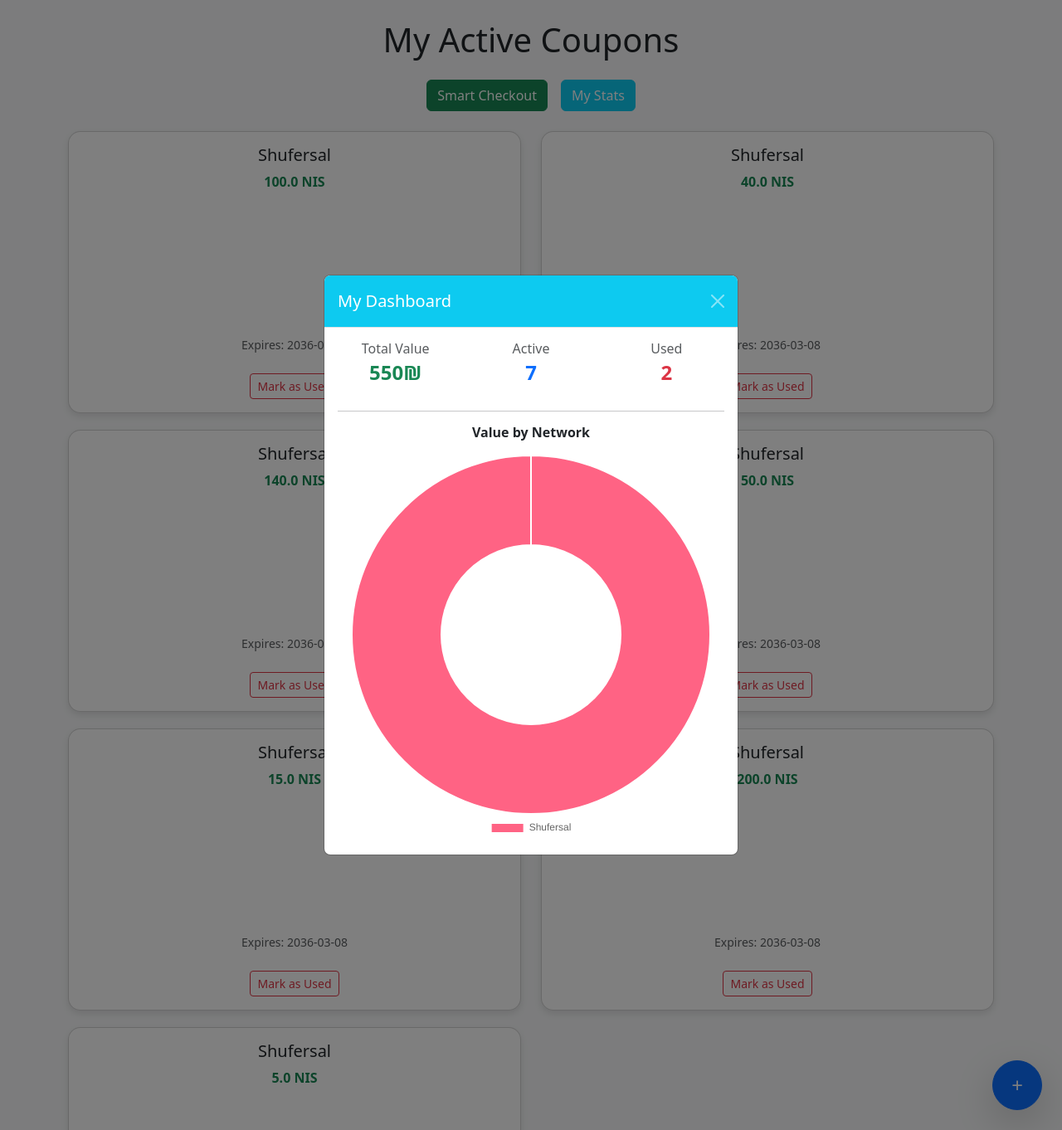
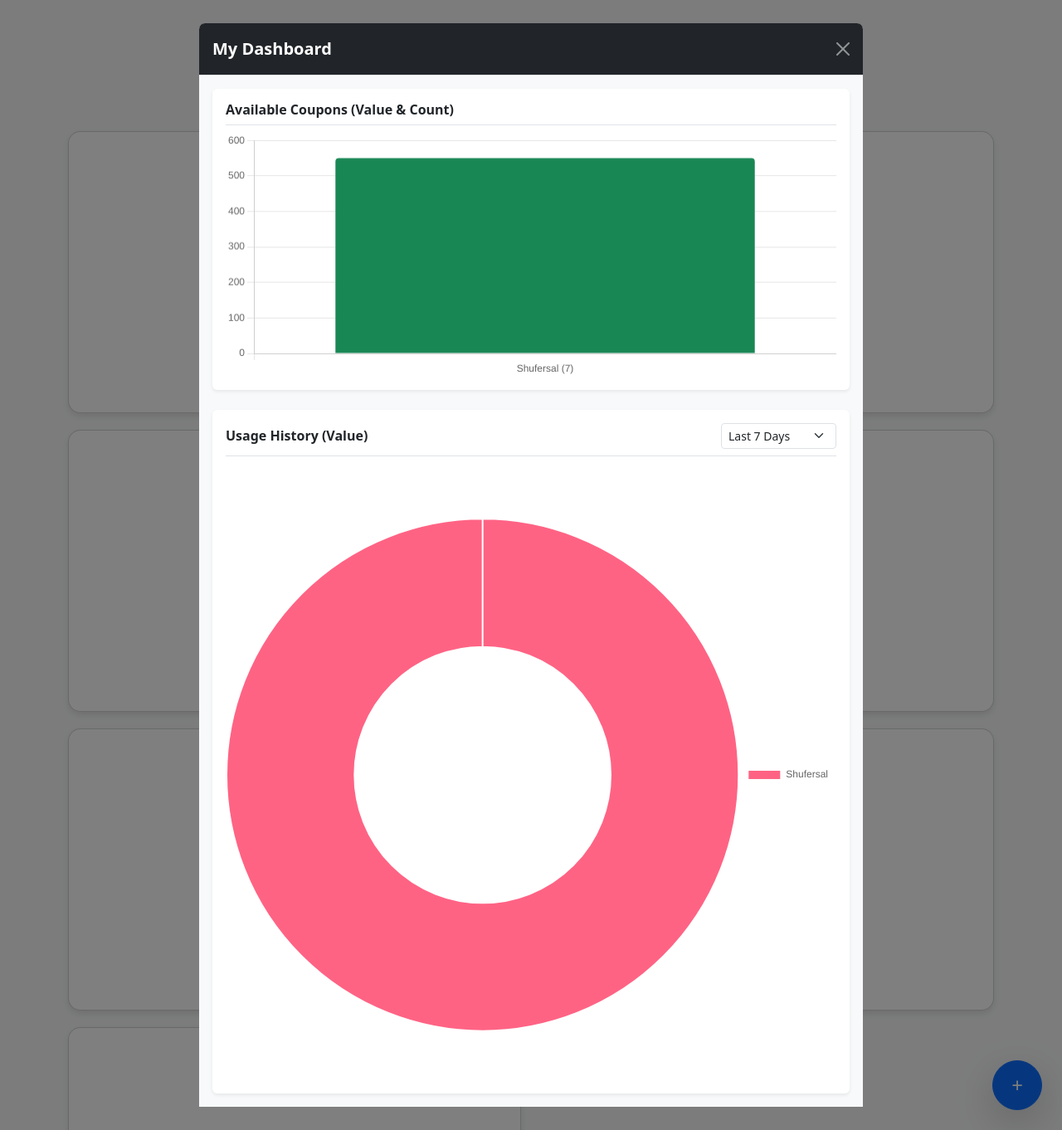
Before and after one commit to israeli3-gif/coupon-manager, a FastAPI app: page / in a window 1280 px wide, after a click on "My Stats". Shown: the whole page at 83% size. Run offline with FastAPI, Linux system fonts and the light colour scheme; data comes from the database, SQL or seed files in the repository; both versions use the stored data as it was after the commit; some libraries are stand-ins or nearby versions.

Commit message:
added statictics modal

```diff
--- a/main.py
+++ b/main.py
@@ -185,34 +185,44 @@
     except Exception as e:
         return {"status": "error", "message": str(e)}
 
-# --- NEW ENDPOINT: Statistics Dashboard ---
+# --- UPDATED ENDPOINT: Statistics Dashboard ---
 @app.get("/api/stats")
-def get_statistics(db: Session = Depends(get_db)):
+def get_statistics(period: str = "7", db: Session = Depends(get_db)):
     try:
-        # 1. Total value of active coupons
-        total_value = db.query(func.sum(models.Coupon.amount)).filter(models.Coupon.is_active == True).scalar() or 0.0
-
-        # 2. Total count of active coupons
-        active_count = db.query(models.Coupon).filter(models.Coupon.is_active == True).count()
-
-        # 3. Total count of used coupons
-        used_count = db.query(models.Coupon).filter(models.Coupon.is_active == False).count()
-
-        # 4. Group by company (for the Pie Chart)
-        company_stats = db.query(
+        # 1. Available Coupons (Grouped by company)
+        active_stats = db.query(
             models.Coupon.company,
-            func.sum(models.Coupon.amount),
-            func.count(models.Coupon.id)
+            func.sum(models.Coupon.amount).label("total_amount"),
+            func.count(models.Coupon.id).label("count")
         ).filter(models.Coupon.is_active == True).group_by(models.Coupon.company).all()
 
-        companies_data = [{"name": c[0], "total_amount": round(c[1], 2), "count": c[2]} for c in company_stats]
+        available_data = [
+            {"company": row[0], "total_amount": round(row[1], 2), "count": row[2]}
+            for row in active_stats if row[2] > 0
+        ]
+
+        # 2. History Coupons (Filtered by time period)
+        history_query = db.query(
+            models.Coupon.company,
+            func.sum(models.Coupon.amount).label("total_amount")
+        ).filter(models.Coupon.is_active == False)
+
+        if period != "all":
+            days = int(period)
+            cutoff_date = datetime.now() - timedelta(days=days)
+            history_query = history_query.filter(models.Coupon.used_date >= cutoff_date)
+
+        history_stats = history_query.group_by(models.Coupon.company).all()
+
+        history_data = [
+            {"company": row[0], "total_amount": round(row[1], 2)}
+            for row in history_stats if row[1] is not None and row[1] > 0
+        ]
 
         return {
             "status": "success",
-            "total_active_value": round(total_value, 2),
-            "active_count": active_count,
-            "used_count": used_count,
-            "by_company": companies_data
+            "available": available_data,
+            "history": history_data
         }
     except Exception as e:
         return {"status": "error", "message": str(e)}
--- a/models.py
+++ b/models.py
@@ -8,6 +8,7 @@
     id = Column(Integer, primary_key=True, index=True)
     barcode = Column(String, unique=True, index=True)
     amount = Column(Float)
+    used_date = Column(DateTime, nullable=True)
 
     # Changed from network to company!
     company = Column(String, index=True)
--- a/templates/index.html
+++ b/templates/index.html
@@ -27,7 +27,7 @@
             <button class="btn btn-sm btn-outline-success" onclick="clearFilter()">Clear Filter</button>
         </div>
 
-        <div class="row" id="coupon-list">
+        <div class="row pb-5 mb-5" id="coupon-list" style="padding-bottom: 100px;">
             {% for coupon in coupons %}
             <div class="col-md-6 coupon-wrapper" id="wrapper-{{ coupon.id }}">
                 <div class="card coupon-card">
@@ -56,30 +56,36 @@
 
 
     <div class="modal fade" id="statsModal" tabindex="-1" aria-hidden="true">
-        <div class="modal-dialog modal-dialog-centered">
-            <div class="modal-content">
-                <div class="modal-header bg-info text-white">
-                    <h5 class="modal-title">My Dashboard</h5>
+        <div class="modal-dialog modal-dialog-centered modal-lg">
+            <div class="modal-content border-0">
+                <div class="modal-header bg-dark text-white">
+                    <h5 class="modal-title fw-bold">My Dashboard</h5>
                     <button type="button" class="btn-close btn-close-white" data-bs-dismiss="modal" aria-label="Close"></button>
                 </div>
-                <div class="modal-body">
-                    <div class="row text-center mb-4">
-                        <div class="col-4">
-                            <h6 class="text-muted mb-1">Total Value</h6>
-                            <h4 class="text-success fw-bold" id="statTotalValue">0₪</h4>
-                        </div>
-                        <div class="col-4">
-                            <h6 class="text-muted mb-1">Active</h6>
-                            <h4 class="text-primary fw-bold" id="statActiveCount">0</h4>
-                        </div>
-                        <div class="col-4">
-                            <h6 class="text-muted mb-1">Used</h6>
-                            <h4 class="text-danger fw-bold" id="statUsedCount">0</h4>
+                <div class="modal-body bg-light">
+
+                    <div class="card shadow-sm mb-4 border-0">
+                        <div class="card-body">
+                            <h6 class="card-title fw-bold border-bottom pb-2">Available Coupons (Value & Count)</h6>
+                            <canvas id="availableChart" height="120"></canvas>
                         </div>
                     </div>
-                    <hr>
-                    <h6 class="text-center fw-bold mb-3">Value by Network</h6>
-                    <canvas id="companyChart" width="400" height="250"></canvas>
+
+                    <div class="card shadow-sm border-0">
+                        <div class="card-body">
+                            <div class="d-flex justify-content-between align-items-center border-bottom pb-2 mb-3">
+                                <h6 class="card-title fw-bold mb-0">Usage History (Value)</h6>
+                                <select id="timeFilter" class="form-select form-select-sm w-auto" onchange="loadStats()">
+                                    <option value="7" selected>Last 7 Days</option>
+                                    <option value="30">Last Month</option>
+                                    <option value="180">Last 6 Months</option>
+                                    <option value="all">All Time</option>
+                                </select>
+                            </div>
+                            <canvas id="historyChart" height="150"></canvas>
+                        </div>
+                    </div>
+
                 </div>
             </div>
         </div>
@@ -253,49 +259,66 @@
         };
 
         // --- Statistics & Chart Logic ---
-        let myChart = null; // Keep track of the chart instance
+        // --- Statistics & Dual Charts Logic ---
+        let availableChartInst = null;
+        let historyChartInst = null;
 
         async function loadStats() {
             try {
-                const response = await fetch('/api/stats');
+                // Get the selected time period (default is 7)
+                const period = document.getElementById('timeFilter').value;
+                const response = await fetch(`/api/stats?period=${period}`);
                 const data = await response.json();
 
                 if (data.status === 'success') {
-                    // Update text summaries
-                    document.getElementById('statTotalValue').innerText = data.total_active_value + '₪';
-                    document.getElementById('statActiveCount').innerText = data.active_count;
-                    document.getElementById('statUsedCount').innerText = data.used_count;
 
-                    // Prepare data for the pie chart
-                    const labels = data.by_company.map(c => c.name);
-                    const values = data.by_company.map(c => c.total_amount);
+                    // --- 1. Available Coupons Chart (Bar) ---
+                    const ctxAvail = document.getElementById('availableChart').getContext('2d');
+                    if (availableChartInst) availableChartInst.destroy();
 
-                    // Chart colors
-                    const backgroundColors = ['#FF6384', '#36A2EB', '#FFCE56', '#4BC0C0', '#9966FF'];
+                    const availLabels = data.available.map(d => `${d.company} (${d.count})`);
+                    const availValues = data.available.map(d => d.total_amount);
 
-                    const ctx = document.getElementById('companyChart').getContext('2d');
-
-                    // Destroy previous chart if it exists so we can redraw it
-                    if (myChart != null) {
-                        myChart.destroy();
-                    }
-
-                    // Draw the new Pie Chart
-                    myChart = new Chart(ctx, {
-                        type: 'doughnut',
+                    availableChartInst = new Chart(ctxAvail, {
+                        type: 'bar',
                         data: {
-                            labels: labels,
+                            labels: availLabels,
                             datasets: [{
-                                data: values,
-                                backgroundColor: backgroundColors,
-                                hoverOffset: 4
+                                label: 'Total Value (NIS)',
+                                data: availValues,
+                                backgroundColor: '#198754', // Green
+                                borderRadius: 4
                             }]
                         },
                         options: {
                             responsive: true,
-                            plugins: {
-                                legend: { position: 'bottom' }
-                            }
+                            plugins: { legend: { display: false } },
+                            scales: { y: { beginAtZero: true } }
+                        }
+                    });
+
+                    // --- 2. History Coupons Chart (Doughnut) ---
+                    const ctxHist = document.getElementById('historyChart').getContext('2d');
+                    if (historyChartInst) historyChartInst.destroy();
+
+                    const histLabels = data.history.map(d => d.company);
+                    const histValues = data.history.map(d => d.total_amount);
+
+                    // UX Detail: Show a grey empty circle if there is no history for this period
+                    const hasData = histValues.length > 0;
+
+                    historyChartInst = new Chart(ctxHist, {
+                        type: 'doughnut',
+                        data: {
+                            labels: hasData ? histLabels : ['No Activity'],
+                            datasets: [{
+                                data: hasData ? histValues : [1],
+                                backgroundColor: hasData ? ['#FF6384', '#36A2EB', '#FFCE56', '#9966FF'] : ['#e9ecef']
+                            }]
+                        },
+                        options: {
+                            responsive: true,
+                            plugins: { legend: { position: 'right' } }
                         }
                     });
                 }
@@ -303,7 +326,6 @@
                 console.error("Error loading stats:", error);
             }
         }
-
     </script>
 </body>
 </html>
```
Also changed, not shown: update_db.py (+9 -13 lines), coupons.db.
